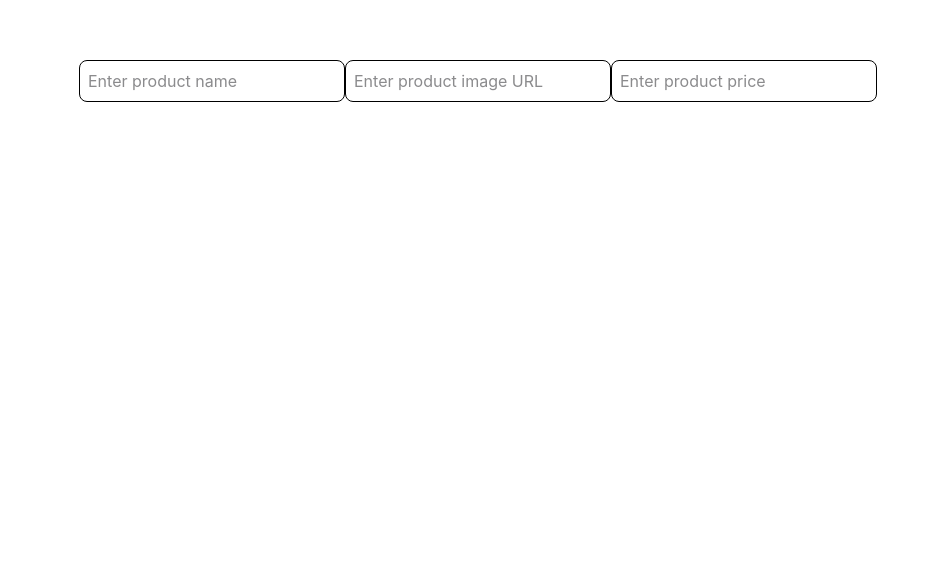
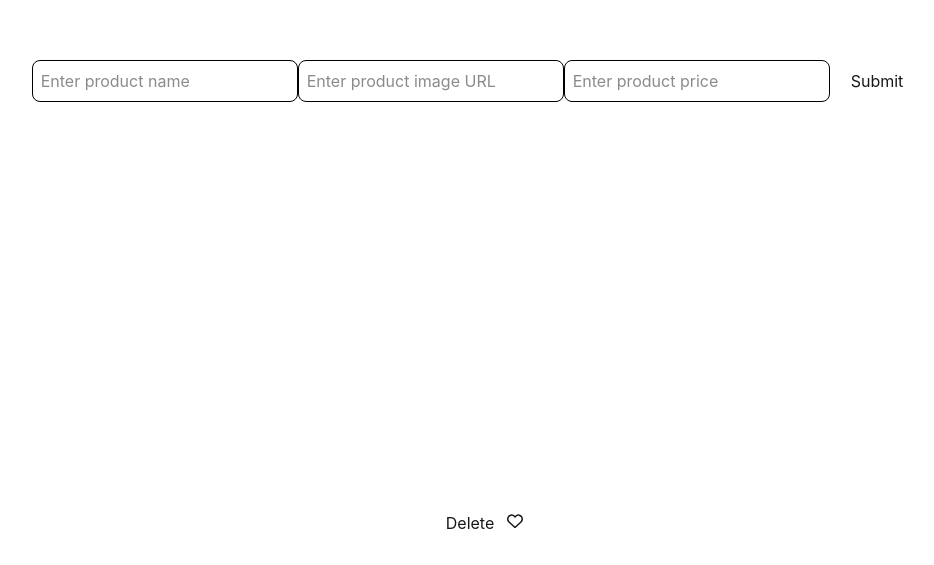
Before and after one commit to theshoxjaxon/reactgw104, a React (Vite) app: page / in a window 1280 px wide. Shown: the part 319-884 px from the top of the page, without its empty margins (162-1096 px from the left). Before the commit the page ends 800 px from the top, so only its background shows below. Built offline with nearby package versions, Linux system fonts and the light colour scheme.

Commit message:
added new product task

```diff
--- a/package.json
+++ b/package.json
@@ -14,6 +14,7 @@
     "react": "^19.2.7",
     "react-dom": "^19.2.7",
     "react-hook-form": "^7.85.0",
+    "react-icons": "^5.7.0",
     "tailwindcss": "^4.3.3"
   },
   "devDependencies": {
--- a/src/Components/Loading.jsx
+++ b/src/Components/Loading.jsx
@@ -1,50 +1,75 @@
 import React from 'react'
 import { useEffect, useState } from 'react'
 import { useForm } from 'react-hook-form'
-
-const Product = [
-    {
-        id: 1,
-        title: "Iphone 14 Pro Max",
-        price: 1200,
-        color: "black",
-        img: "https://www.91-cdn.com/hub/wp-content/uploads/2022/09/iPhone-14-Pro-Max-1.jpg"
-    },
-    {
-        id: 2,
-        title: "Iphone 14 Pro Max",
-        price: 1200,
-        color: "black",
-        img: "https://www.91-cdn.com/hub/wp-content/uploads/2022/09/iPhone-14-Pro-Max-1.jpg"
-    },
-    {
-        id: 3,
-        title: "Iphone 14 Pro Max",
-        price: 1200,
-        color: "black",
-        img: "https://www.91-cdn.com/hub/wp-content/uploads/2022/09/iPhone-14-Pro-Max-1.jpg"
-    },
-]
+import { FaRegHeart } from "react-icons/fa6";
 
 const Loading = () => {
+
+    //theshoxjaxon
+
+    const {
+        register,
+        handleSubmit,
+        watch,
+        formState: { errors },
+    } = useForm()
+
+
     const [loading, setLoading] = useState(true)
+    const [product, setProduct] = useState("")
+
+    const onSubmit = (data) => {
+        const newProduct = {
+            id: crypto.randomUUID(), // Generates a secure unique ID (UUID v4)
+            ...data
+        }
+
+        setProduct(newProduct)
+        console.log(newProduct)
+
+    }
+
     useEffect(() => {
         const timer = setTimeout(() => {
             setLoading(false)
         }, 3000)
 
 
+
         return () => clearTimeout(timer)
     }, [])
+
     return (
-        <div className='w-full h-screen flex items-center justify-center'>
-            {loading ? <h1 className='text-2xl font-bold w-full items-center text-center justify-center h-screen'>Loading...</h1> :
-                <form>
-                    <input type="text" placeholder='Enter product name' className='border border-black p-2 rounded-lg' />
-                    <input type="text" placeholder='Enter product image URL' className='border border-black p-2 rounded-lg' />
-                    <input type="text" placeholder='Enter product price' className='border border-black p-2 rounded-lg' />
-                </form>}
-        </div>
+
+        <>
+            <div className='w-full h-screen flex items-center justify-center'>
+                {loading ? <h1 className='text-2xl font-bold w-full items-center text-center justify-center h-screen'>Loading...</h1> :
+                    <form onSubmit={handleSubmit(onSubmit)}>
+                        <input {...register("productName")} type="text" placeholder='Enter product name' className='border border-black p-2 rounded-lg' />
+                        <input {...register("productURL")} type="text" placeholder='Enter product image URL' className='border border-black p-2 rounded-lg' />
+                        <input {...register("productPrice")} type="text" placeholder='Enter product price' className='border border-black p-2 rounded-lg' />
+
+                        <button className='border border-white p-5'>Submit</button>
+                    </form>}
+
+
+
+            </div>
+
+            <div className='border border-white p-4 text-center'>
+                <img src={product.productURL} alt={product.productName} />
+                <h2> {product.productName} </h2>
+                <p> <b>{product.productPrice}</b> </p>
+
+                <button className='border border-white p-3' onClick={() => { setProduct(null) }}>Delete</button>
+                <button><FaRegHeart /></button>
+            </div>
+
+        </>
+
+
+
+
     )
 }
 
```
Also changed, not shown: 1 other file (tests, documents, lock files or other folders).
